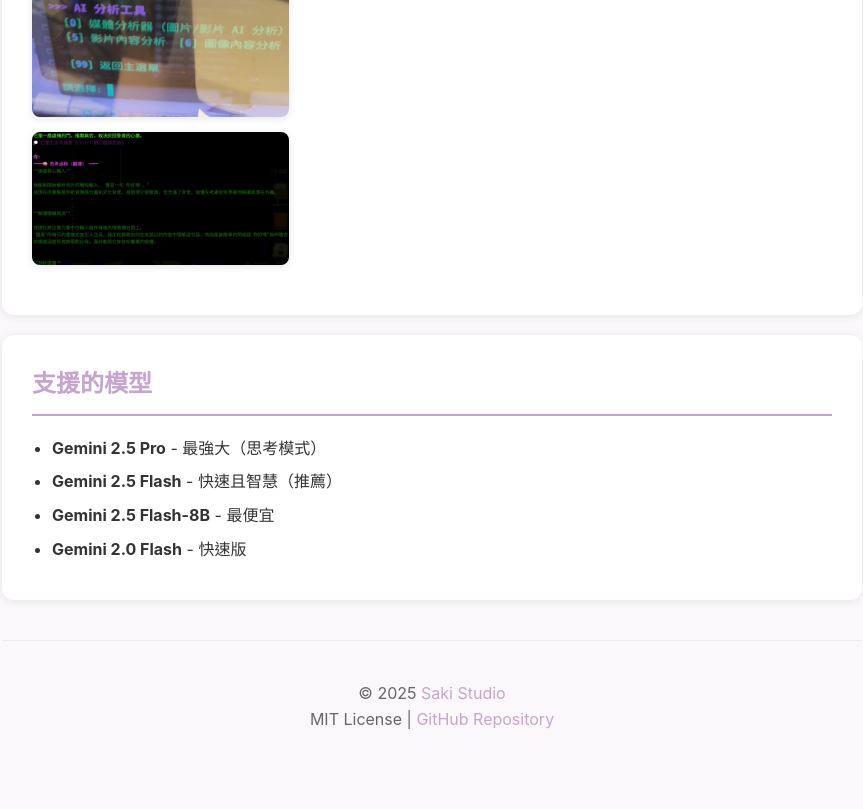
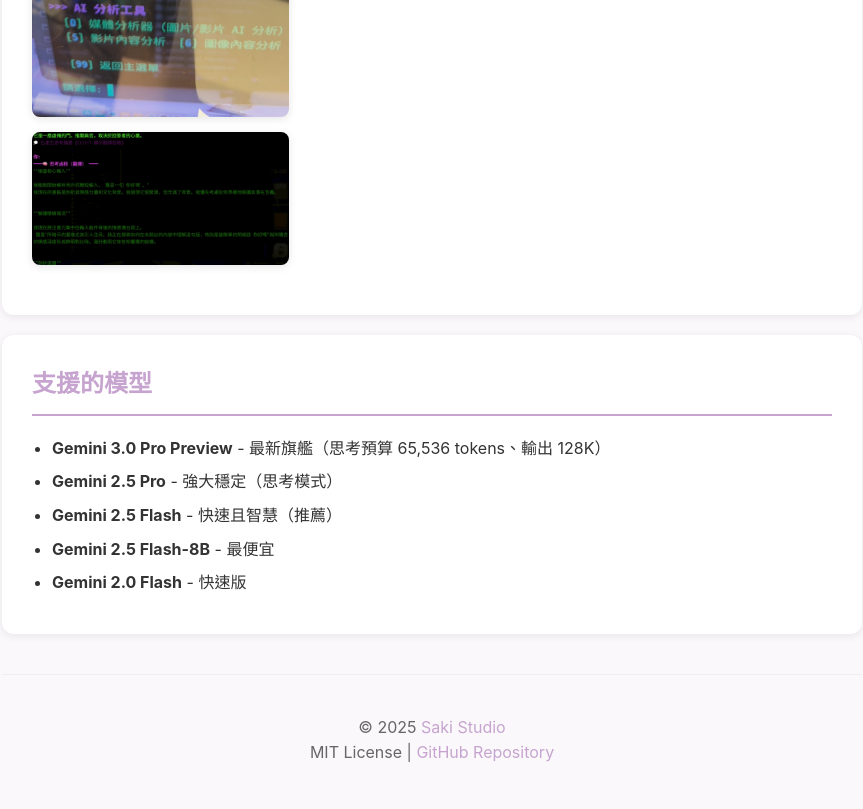
Before and after one commit to Saki-tw/ChatGemini_SakiTool, a plain HTML site: page docs/index.html in a window 1280 px wide. Shown: the part 3021-3830 px from the top of the page, without its empty margins (208-1071 px from the left). Drawn offline with Linux system fonts and the light colour scheme.

Commit message:
docs: 補充 v1.0.8 更新記錄與 Gemini 3.0 支援

```diff
--- a/docs/index.html
+++ b/docs/index.html
@@ -290,7 +290,8 @@
         <div class="section">
             <h2>支援的模型</h2>
             <ul>
-                <li><strong>Gemini 2.5 Pro</strong> - 最強大（思考模式）</li>
+                <li><strong>Gemini 3.0 Pro Preview</strong> - 最新旗艦（思考預算 65,536 tokens、輸出 128K）</li>
+                <li><strong>Gemini 2.5 Pro</strong> - 強大穩定（思考模式）</li>
                 <li><strong>Gemini 2.5 Flash</strong> - 快速且智慧（推薦）</li>
                 <li><strong>Gemini 2.5 Flash-8B</strong> - 最便宜</li>
                 <li><strong>Gemini 2.0 Flash</strong> - 快速版</li>
```
Also changed, not shown: 1 other file.
